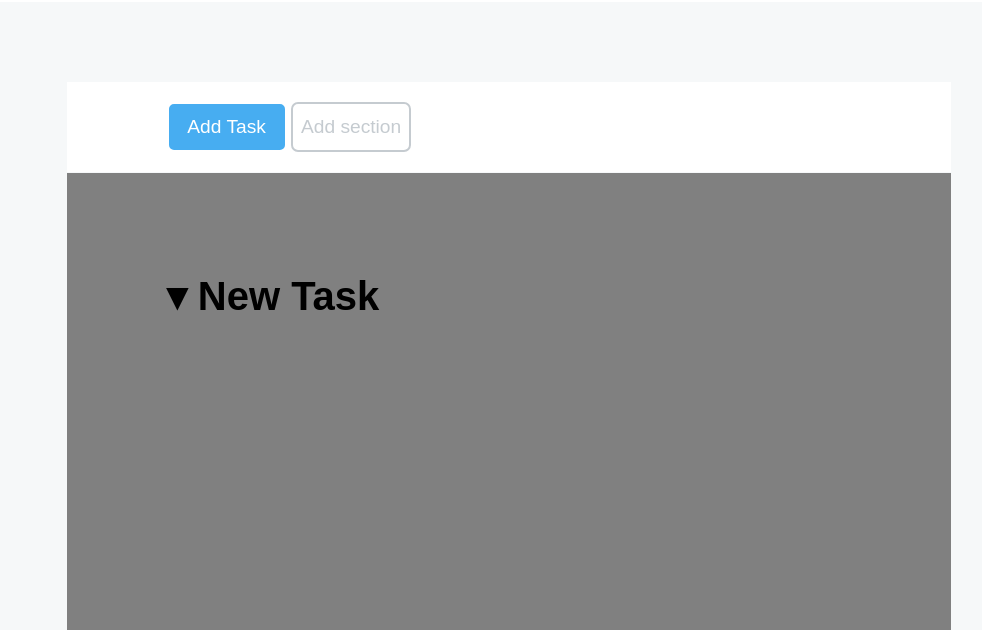
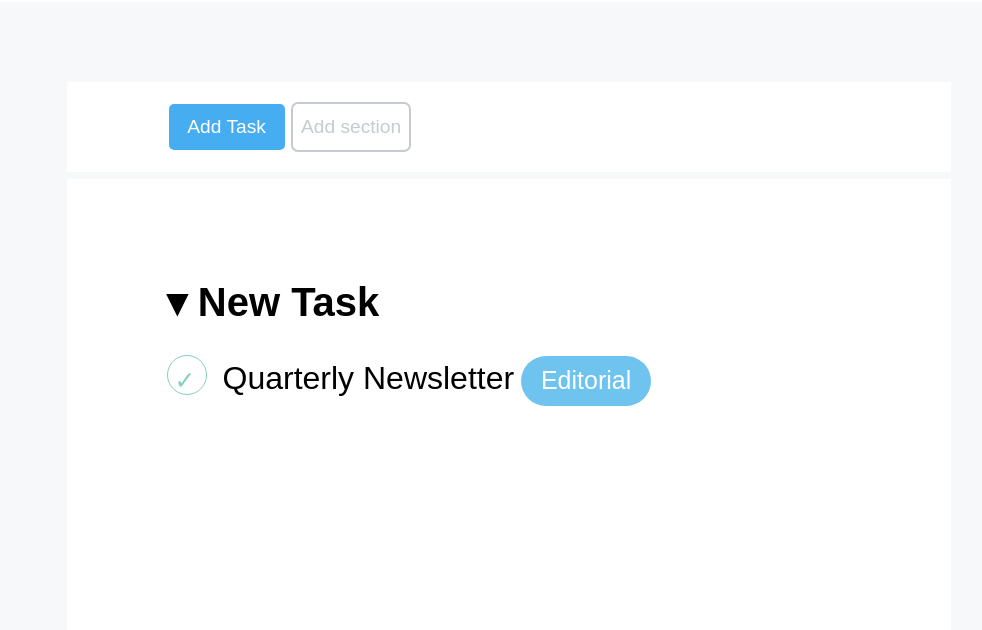
Before and after one commit to MrGaggio/html-css-toboolist, a plain HTML site: page index.html in a window 1280 px wide. Shown: the part 170-800 px from the top of the page, without its empty margins (131-1113 px from the left). Drawn offline with Linux system fonts and the light colour scheme.

Commit message:
finish section 1

```diff
--- a/css/style.css
+++ b/css/style.css
@@ -20,8 +20,8 @@ body {
 #main_container {
     width: 70%;
     height: 1500px;
-    background-color: grey;
-    margin: auto;
+    background-color:white;
+    margin: 7px auto;
     padding-left: 100px;
     padding-top: 100px;
 }
@@ -85,8 +85,46 @@ body {
 
 .new_task {
     font-size: 2.5rem;
+    margin-bottom: 30px;
 }
 
-.list {
-    list-style: none;
+.allign {
+    height: 100px;
 }
+
+.cerchio {
+	width:40px;
+	height:40px;
+	border-radius:50px;
+	background:white;
+    border: 1px solid #84D0C0;
+    display: block;
+}
+
+
+.checkbox {
+    color: #84D0C0;
+    position: absolute;
+    font-size: 25px;
+    padding-left: 7px;
+
+}
+
+.text {
+    margin-left: 20px;
+    color: black;
+    font-size: 2rem;
+}
+
+.little_container {
+    display: inline-block;
+    color: white;
+    width: 130px;
+    height: 50px;
+    background-color:#6FC3EF;
+    padding-top: 10px;
+    text-align: center;
+    border-radius: 25px;
+
+
+}
--- a/index.html
+++ b/index.html
@@ -18,26 +18,36 @@
 
     <main id="site_main">
         <section class="bottoms_container">
+
             <div class="container">
                 <input type="text" value="Add Task" class="button1">
                 <input type="text" value="Add section" class="button2">
             </div>
+
         </section>
 
         <div id="main_container">
-            <section class="new_task">
+
+            <section>
+
+                <div class="new_task">
                 <strong>&#x025BE; New Task</strong>
-                    <div class="section_content">
-                        <ul>
-                            <li class="list">
-
-                            </li>
-                        </ul>
-
+                </div>
+                    <div class="allign">
+                     <div class="cerchio">
+                        <div class="checkbox">
+                            &#x02713;
+                            <span class="text">Quarterly Newsletter</span>
+                            <div class="little_container">
+                                Editorial
+                            </div>
+                        </div>
+                    </div>
 
                     </div>
 
             </section>
+
         </div>
 
     </main>
```
